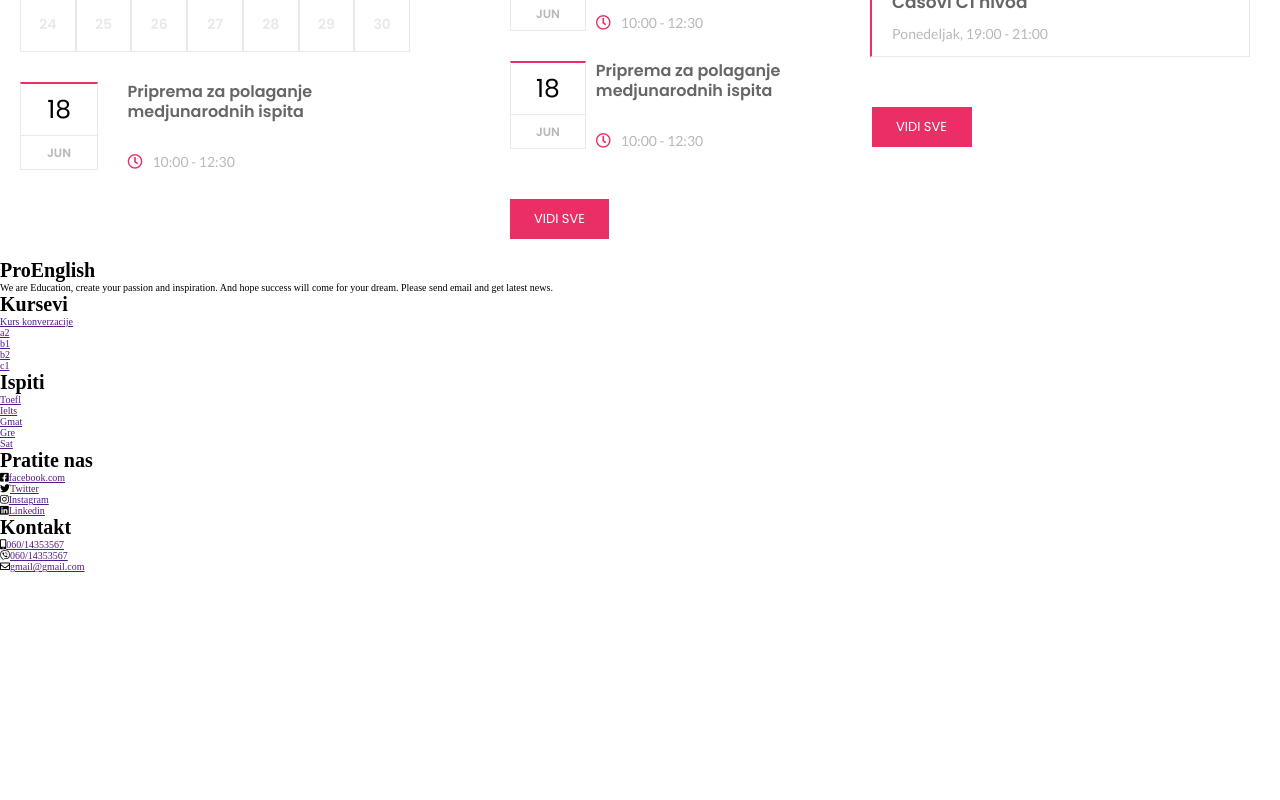
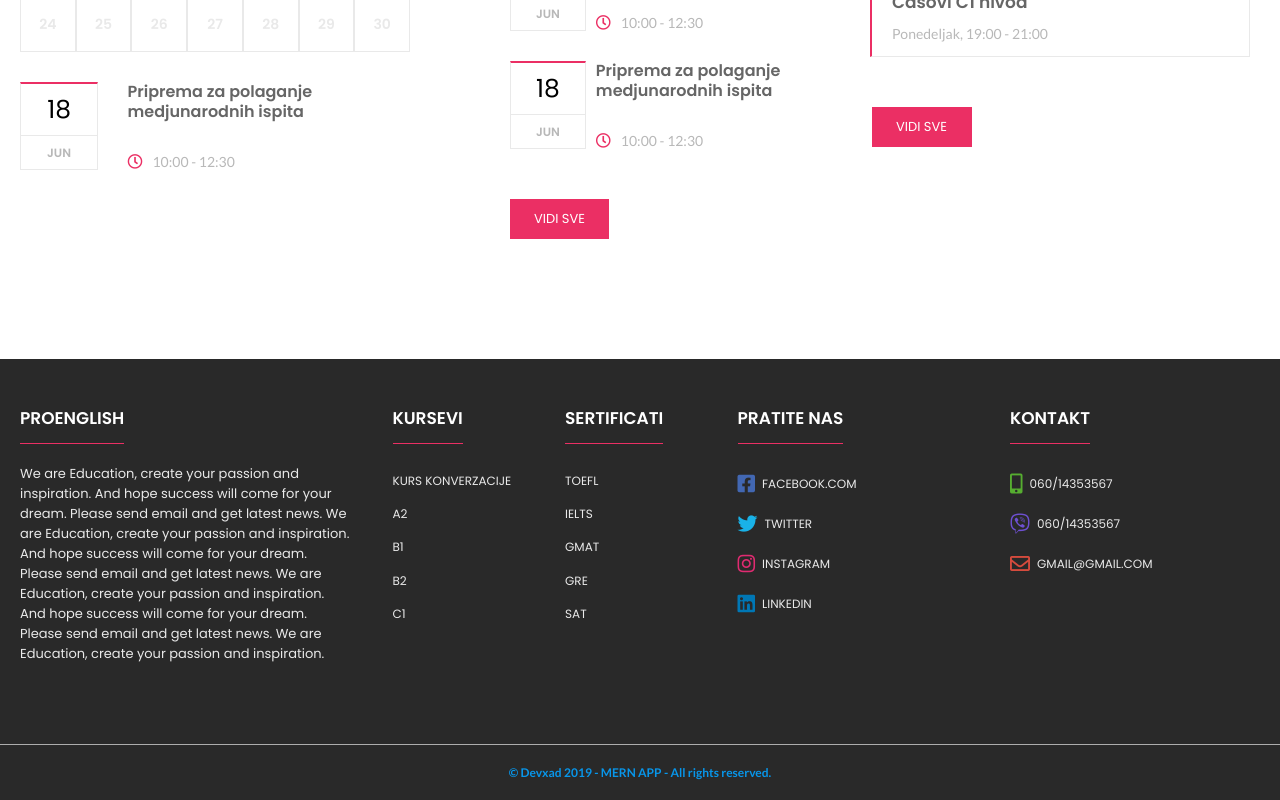
Before and after one commit to Dejan85/Pro-English, a React (Create React App) app in the folder client/: page / in a window 1280 px wide. Shown: the part 4513-5313 px from the top of the page. Before the commit the page ends 5085 px from the top, so only its background shows below. Built offline with nearby package versions, Linux system fonts and the light colour scheme; a web font is replaced by a local one.

Commit message:
git push origin master

```diff
--- a/client/src/components/layout/footer/Footer.js
+++ b/client/src/components/layout/footer/Footer.js
@@ -1,15 +1,23 @@
 import React from "react";
 import { Link } from "react-router-dom";
+
+//images
+import instagram from "../../../sass/images/instagram.jpg";
 
 const Footer = () => {
   return (
     <div className="footer">
+      <div className="footer__container">
         <div className="footer__msg">
           <h1 className="footer__h1">ProEnglish</h1>
-        <p className="footer+__p">
+          <p className="footer__p">
             We are Education, create your passion and inspiration. And hope
             success will come for your dream. Please send email and get latest
-          news.
+            news. We are Education, create your passion and inspiration. And
+            hope success will come for your dream. Please send email and get
+            latest news. We are Education, create your passion and inspiration.
+            And hope success will come for your dream. Please send email and get
+            latest news. We are Education, create your passion and inspiration.
           </p>
         </div>
         <div className="footer__course">
@@ -33,7 +41,7 @@ const Footer = () => {
           </ul>
         </div>
         <div className="footer__certificate">
-        <h1 className="footer__h1">Ispiti</h1>
+          <h1 className="footer__h1">Sertificati</h1>
           <ul className="footer__list">
             <li className="footer__item">
               <Link className="footer__link">Toefl</Link>
@@ -57,19 +65,19 @@ const Footer = () => {
           <h1 className="footer__h1">Pratite nas</h1>
           <ul className="footer__list">
             <li className="footer__item">
-            <i className="fab fa-facebook-square" />
-            <Link className="footer__link">facebook.com</Link>
+              <i className="fab fa-facebook-square footer__icon facebook" />
+              <Link className="footer__link ">facebook.com</Link>
             </li>
             <li className="footer__item">
-            <i className="fab fa-twitter" />
+              <i className="fab fa-twitter footer__icon twitter" />
               <Link className="footer__link">Twitter</Link>
             </li>
             <li className="footer__item">
-            <i class="fab fa-instagram" />
+              <i class="fab fa-instagram footer__icon instagram" />
               <Link className="footer__link">Instagram</Link>
             </li>
             <li className="footer__item">
-            <i className="fab fa-linkedin" />
+              <i className="fab fa-linkedin footer__icon linkedin" />
               <Link className="footer__link">Linkedin</Link>
             </li>
           </ul>
@@ -79,18 +87,24 @@ const Footer = () => {
           <h1 className="footer__h1">Kontakt</h1>
           <ul className="footer__list">
             <li className="footer__item">
-            <i className="fas fa-mobile-alt" />
+              <i className="fas fa-mobile-alt footer__icon phone" />
               <Link className="footer__link">060/14353567</Link>
             </li>
             <li className="footer__item">
-            <i className="fab fa-viber" />
+              <i className="fab fa-viber footer__icon viber" />
               <Link className="footer__link">060/14353567</Link>
             </li>
             <li className="footer__item">
-            <i className="far fa-envelope" />
-            <Link className="footer__link">gmail@gmail.com</Link>
+              <i className="far fa-envelope footer__icon gmail" />
+              <Link className="footer__link ">gmail@gmail.com</Link>
             </li>
           </ul>
+        </div>
+      </div>
+      <div className="footer__devxad">
+        <h2 className="footer__h2">
+          © Devxad 2019 - MERN APP - All rights reserved.
+        </h2>
       </div>
     </div>
   );
--- a/client/src/sass/components/base/_utils.scss
+++ b/client/src/sass/components/base/_utils.scss
@@ -11,3 +11,45 @@
   background: $color-pink-dark !important;
   color: lighten($color-dark, 90%) !important;
 }
+
+.facebook {
+  color: #4267b2 !important;
+  font-size: 2rem;
+  padding-right: 0.7rem;
+}
+
+.twitter {
+  color: #19b2e8 !important;
+  font-size: 2rem;
+  padding-right: 0.7rem;
+}
+
+.instagram {
+  color: #e02b71 !important;
+  font-size: 2rem;
+  padding-right: 0.7rem;
+}
+
+.linkedin {
+  color: #0077b5 !important;
+  font-size: 2rem;
+  padding-right: 0.7rem;
+}
+
+.phone {
+  color: #56ad30 !important;
+  font-size: 2rem;
+  padding-right: 0.7rem;
+}
+
+.viber {
+  color: #6e50d2 !important;
+  font-size: 2rem;
+  padding-right: 0.7rem;
+}
+
+.gmail {
+  color: #d54b3d !important;
+  font-size: 2rem;
+  padding-right: 0.7rem;
+}
--- a/client/src/sass/components/layout/footer/_footer.scss
+++ b/client/src/sass/components/layout/footer/_footer.scss
@@ -0,0 +1,84 @@
+.footer {
+  width: 100%;
+  margin-top: 10rem;
+  background: $color-dark-4;
+
+  &__container {
+    display: flex;
+    max-width: 140rem;
+    width: 100%;
+    padding: 0 2rem 0 2rem;
+    margin: 0 auto;
+    justify-content: space-between;
+  }
+
+  &__msg,
+  &__course,
+  &__certificate,
+  &__follow,
+  &__contact {
+    max-width: 25rem;
+    width: 100%;
+    // height: 30rem;
+    padding: 5rem 0;
+    // outline: 1px solid red;
+  }
+
+  &__msg {
+    max-width: 35rem;
+    width: 100%;
+  }
+
+  &__course {
+    max-width: 15rem;
+    width: 100%;
+  }
+
+  &__certificate {
+    max-width: 15rem;
+    width: 100%;
+  }
+
+  &__h1 {
+    display: inline-block;
+    padding-bottom: 1.5rem;
+    border-bottom: 1px solid $color-pink-dark;
+    // outline: 1px solid red;
+  }
+
+  &__p {
+    padding: 2rem 2rem 3rem 0rem;
+  }
+
+  &__list {
+    padding-top: 2rem;
+  }
+
+  &__item {
+    display: flex;
+    align-items: center;
+    list-style-type: none;
+    padding: 1rem 0;
+  }
+
+  &__link {
+    display: inline-block;
+    width: 80%;
+  }
+
+  &__h2 {
+    margin: 0 auto;
+  }
+
+  &__devxad {
+    display: flex;
+    max-width: 140rem;
+    width: 100%;
+    margin: 0 auto;
+    padding: 2rem;
+    border-top: 1px solid $color-grey;
+    color: #0896ea;
+    font-size: 0.8rem;
+    font-family: $font-1;
+  }
+}
--- a/client/src/sass/components/typograpfy/footer/_footer-typograpfy.scss
+++ b/client/src/sass/components/typograpfy/footer/_footer-typograpfy.scss
@@ -0,0 +1,51 @@
+.footer {
+  &__container {
+  }
+
+  &__msg,
+  &__course,
+  &__certificate,
+  &__follow,
+  &__contact {
+  }
+
+  &__h1 {
+    color: white;
+    text-decoration: none;
+    text-transform: uppercase;
+    font-family: $font-8;
+    line-height: 1.1;
+    font-weight: 600;
+    font-size: 1.7rem;
+  }
+
+  &__p {
+    color: $color-grey-light;
+    text-decoration: none;
+    font-family: $font-8;
+    font-weight: 400;
+    font-size: 1.3rem;
+  }
+
+  &__list {
+  }
+
+  &__item {
+    list-style-type: none;
+  }
+
+  &__link {
+    color: $color-grey-light;
+    text-decoration: none;
+    text-transform: uppercase;
+    font-family: $font-8;
+    line-height: 1.1;
+    font-weight: 400;
+    font-size: 1.2rem;
+    transition: all 0.5s;
+
+    &:hover {
+      color: $color-pink-dark;
+    }
+  }
+}
--- a/client/src/sass/components/variables/_colors.scss
+++ b/client/src/sass/components/variables/_colors.scss
@@ -4,7 +4,9 @@ $color-red-dark: #eb2f64;
 $color-dark: #1a1a24;
 $color-dark-2: #333333;
 $color-dark-3: #3d3d47;
+$color-dark-4: #292929;
 $color-pink-dark: #eb2f64;
+
 $color-grey: rgb(173, 173, 173);
 $color-grey-light: #e9e9e9;
 $color-grey-dark: #666666;
```
Also changed, not shown: client/src/sass/images/instagram.jpg (added). Lines whose indentation alone changed are shown as unchanged.
